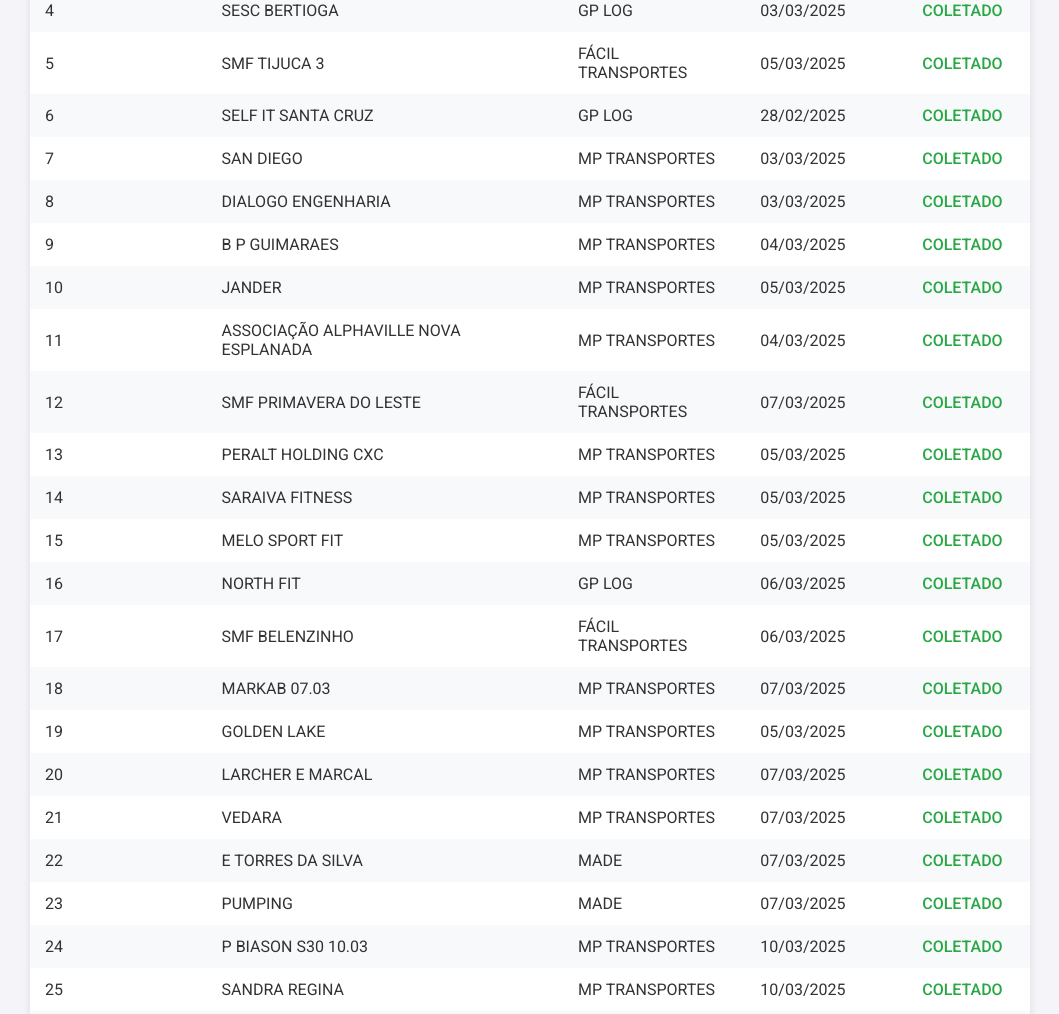
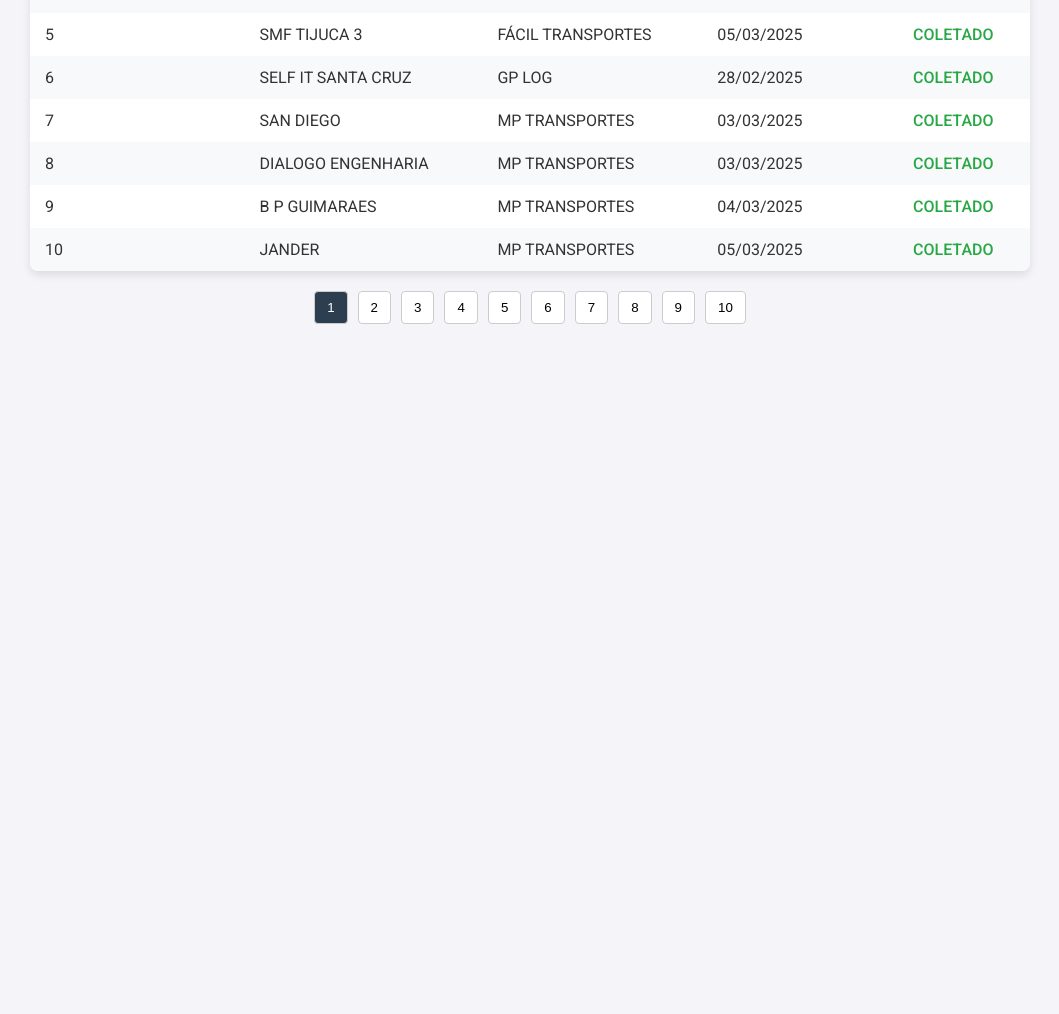
Before and after one commit to alveskevinn/operacao-aguia, a plain HTML site: page index.html in a window 1280 px wide. Shown: the part 741-1755 px from the top of the page, without its empty margins (110-1169 px from the left). After the commit the page ends 1085 px from the top, so only its background shows below. Drawn offline with nearby package versions, Linux system fonts and the light colour scheme.

Commit message:
fix: paginacao

```diff
--- a/index.html
+++ b/index.html
@@ -124,6 +124,33 @@
         max-width: 600px;
         margin: 40px auto;
       }
+
+      /* Estilos da Paginação */
+      .pagination {
+        display: flex;
+        justify-content: center;
+        margin: 20px 0;
+      }
+
+      .pagination button {
+        padding: 8px 12px;
+        margin: 0 5px;
+        border: 1px solid #ccc;
+        border-radius: 4px;
+        background-color: white;
+        cursor: pointer;
+        transition: background-color 0.3s ease;
+      }
+
+      .pagination button:hover {
+        background-color: #2c3e50;
+        color: white;
+      }
+
+      .pagination button.active {
+        background-color: #2c3e50;
+        color: white;
+      }
     </style>
   </head>
   <body>
@@ -186,16 +213,28 @@
       </tbody>
     </table>
 
+    <!-- Paginação -->
+    <div class="pagination" id="pagination">
+      <!-- Botões de paginação serão inseridos aqui via JavaScript -->
+    </div>
+
     <script src="https://cdn.jsdelivr.net/npm/chart.js"></script>
     <script>
       let data = [];
       let filteredData = [];
+      let currentPage = 1;
+      const rowsPerPage = 10; // Número de linhas por página
 
-      function renderTable(data) {
+      // Função para renderizar a tabela com base na página atual
+      function renderTable(data, page) {
         const tableBody = document.getElementById("table-body");
         tableBody.innerHTML = "";
 
-        data.forEach((item) => {
+        const start = (page - 1) * rowsPerPage;
+        const end = start + rowsPerPage;
+        const paginatedData = data.slice(start, end);
+
+        paginatedData.forEach((item) => {
           const row = document.createElement("tr");
 
           const ordemSeparacao = document.createElement("td");
@@ -231,6 +270,73 @@
         });
       }
 
+      // Função para atualizar a paginação
+      function updatePagination(data) {
+        const pagination = document.getElementById("pagination");
+        pagination.innerHTML = "";
+
+        const pageCount = Math.ceil(data.length / rowsPerPage);
+
+        for (let i = 1; i <= pageCount; i++) {
+          const button = document.createElement("button");
+          button.textContent = i;
+          button.addEventListener("click", () => {
+            currentPage = i;
+            renderTable(data, currentPage);
+            updatePaginationButtons();
+          });
+          pagination.appendChild(button);
+        }
+
+        updatePaginationButtons();
+      }
+
+      // Função para atualizar o estado dos botões de paginação
+      function updatePaginationButtons() {
+        const buttons = document.querySelectorAll("#pagination button");
+        buttons.forEach((button, index) => {
+          if (index + 1 === currentPage) {
+            button.classList.add("active");
+          } else {
+            button.classList.remove("active");
+          }
+        });
+      }
+
+      // Função para aplicar filtros
+      function applyFilters() {
+        const filterCliente = document
+          .getElementById("filterCliente")
+          .value.toUpperCase();
+        const filterTransportadora = document
+          .getElementById("filterTransportadora")
+          .value.toUpperCase();
+        const filterStatus = document.getElementById("filterStatus").value;
+        const filterData = document.getElementById("filterData").value;
+
+        filteredData = data.filter((item) => {
+          const cliente = item.CLIENTE ? item.CLIENTE.toUpperCase() : "";
+          const transportadora = item.TRANSPORTADORA
+            ? item.TRANSPORTADORA.toUpperCase()
+            : "";
+
+          return (
+            (filterCliente ? cliente.includes(filterCliente) : true) &&
+            (filterTransportadora
+              ? transportadora.includes(filterTransportadora)
+              : true) &&
+            (filterStatus ? item.STATUS === filterStatus : true) &&
+            (filterData ? item.PREVISAO_COLETA === filterData : true)
+          );
+        });
+
+        currentPage = 1; // Resetar para a primeira página
+        renderTable(filteredData, currentPage);
+        updatePagination(filteredData);
+        updateChart(filteredData);
+      }
+
+      // Função para atualizar o gráfico
       function updateChart(data) {
         const statusCounts = {
           COLETADO: 0,
@@ -289,43 +395,15 @@
         });
       }
 
-      function applyFilters() {
-        const filterCliente = document
-          .getElementById("filterCliente")
-          .value.toUpperCase();
-        const filterTransportadora = document
-          .getElementById("filterTransportadora")
-          .value.toUpperCase();
-        const filterStatus = document.getElementById("filterStatus").value;
-        const filterData = document.getElementById("filterData").value;
-
-        filteredData = data.filter((item) => {
-          const cliente = item.CLIENTE ? item.CLIENTE.toUpperCase() : "";
-          const transportadora = item.TRANSPORTADORA
-            ? item.TRANSPORTADORA.toUpperCase()
-            : "";
-
-          return (
-            (filterCliente ? cliente.includes(filterCliente) : true) &&
-            (filterTransportadora
-              ? transportadora.includes(filterTransportadora)
-              : true) &&
-            (filterStatus ? item.STATUS === filterStatus : true) &&
-            (filterData ? item.PREVISAO_COLETA === filterData : true)
-          );
-        });
-
-        renderTable(filteredData);
-        updateChart(filteredData);
-      }
-
+      // Carregar dados iniciais
       fetch("mock.json")
         .then((response) => response.json())
         .then((jsonData) => {
           data = jsonData;
           filteredData = [...data];
-          renderTable(data);
-          updateChart(data);
+          renderTable(filteredData, currentPage);
+          updatePagination(filteredData);
+          updateChart(filteredData);
 
           document
             .getElementById("applyFiltersButton")
```
